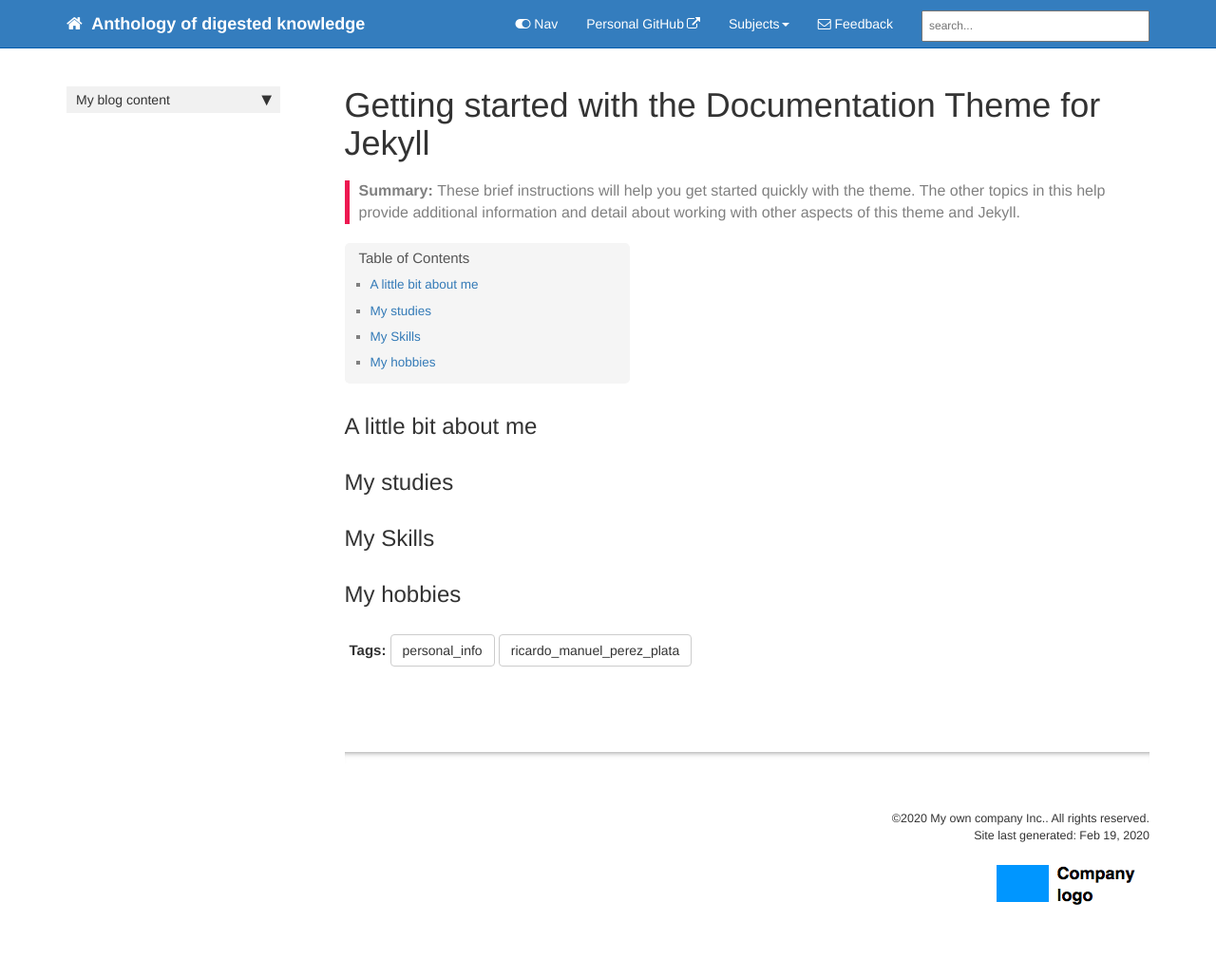
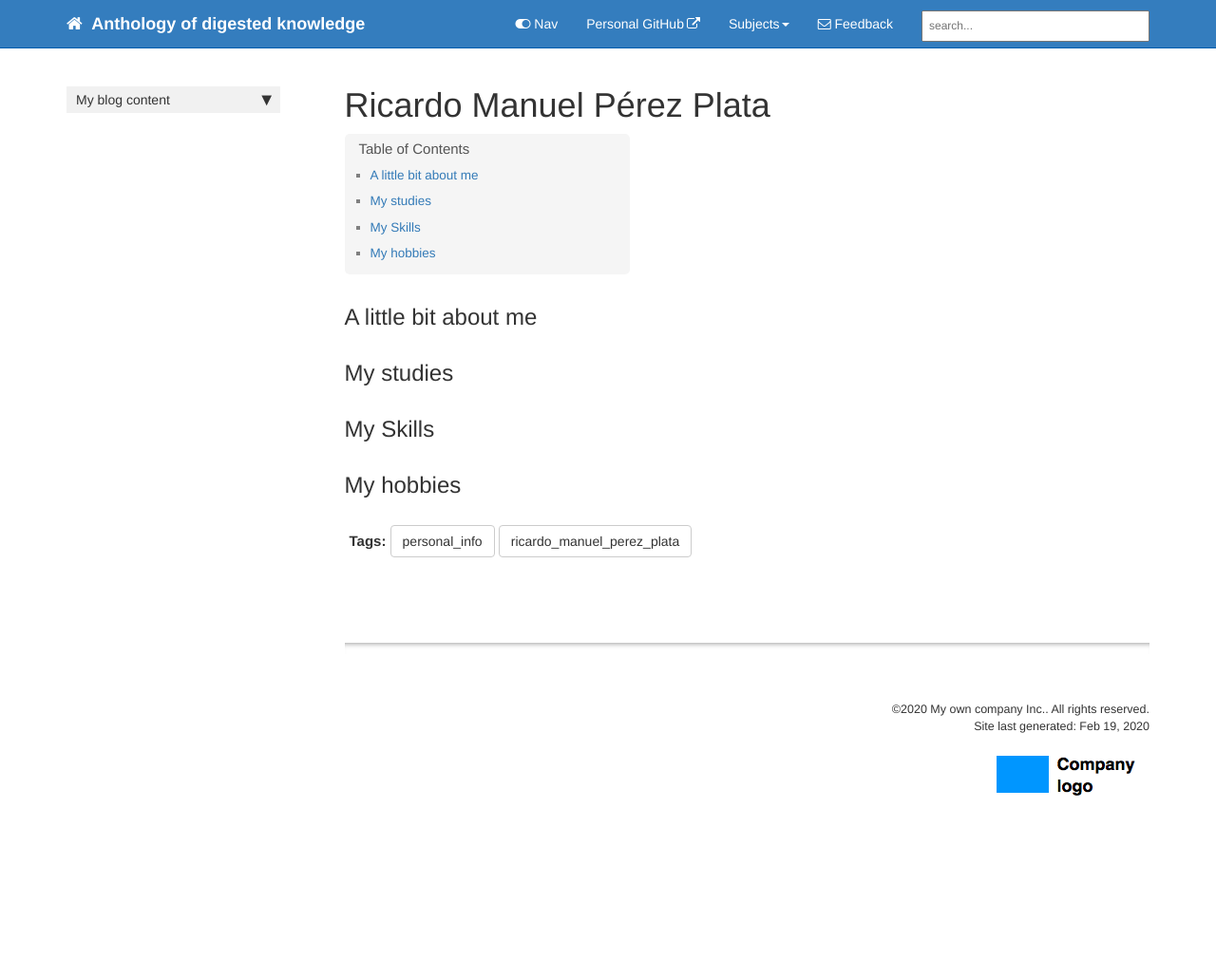
Before and after one commit to Rick1196/blog, a Jekyll site: the page built from index.md, in a window 1280 px wide. Shown: the whole page at 95% size. Built offline with Jekyll 4.4.1, drawn with Linux system fonts in a browser that asks for light colours; comment, search, counter and statistics services are not loaded; after the commit the page ends 914 px from its top, so only the background shows below that.

```diff
--- a/_config.yml
+++ b/_config.yml
@@ -1,5 +1,4 @@
-repository: tomjoht/documentation-theme-jekyll
-
+repository: Rick1196/blog
 output: web
 # this property is useful for conditional filtering of content that is separate from the PDF.
 
@@ -33,7 +32,7 @@ exclude:
   - vendor
 # these are the files and directories that jekyll will exclude from the build
 
-feedback_subject_line: Jekyll documentation theme
+feedback_subject_line: Anthology of digested knowledge
 
 feedback_email: ricardompp11@gmail.com
 # used as a contact email for the Feedback link in the top navigation bar
@@ -106,12 +105,12 @@ sidebars:
 #- product2_sidebar
 #- other
 
-description: "Anthology of digested knowledge."
+description: "Anthology of digested knowledge"
 # the description is used in the feed.xml file
 
-#needed for sitemap.xml file only
+# needed for sitemap.xml file only
 url: https://rick1196.github.io
-baseurl: /blog
+# baseurl: /documentation-theme-jekyll
 
 
 github: [metadata]
--- a/feed.xml
+++ b/feed.xml
@@ -9,7 +9,7 @@ layout: none
         <title>{{ site.title | xml_escape }}</title>
         <description>{{ site.description | xml_escape }}</description>
         <link>{{ site.url }}/</link>
-        <atom:link href="{{ "/blog" | prepend: site.url }}" rel="self" type="application/rss+xml"/>
+        <atom:link href="{{ "/feed.xml" | prepend: site.url }}" rel="self" type="application/rss+xml"/>
         <pubDate>{{ site.time | date_to_rfc822 }}</pubDate>
         <lastBuildDate>{{ site.time | date_to_rfc822 }}</lastBuildDate>
         <generator>Jekyll v{{ jekyll.version }}</generator>
--- a/index.md
+++ b/index.md
@@ -1,10 +1,9 @@
 ---
-title: "Getting started with the Documentation Theme for Jekyll"
+title: "Ricardo Manuel Pérez Plata"
 keywords: sample homepage
 tags: [personal_info, ricardo_manuel_perez_plata]
 sidebar: home_sidebar
 permalink: index.html
-summary: These brief instructions will help you get started quickly with the theme. The other topics in this help provide additional information and detail about working with other aspects of this theme and Jekyll.
 ---
 ## A little bit about me
 ## My studies
```
